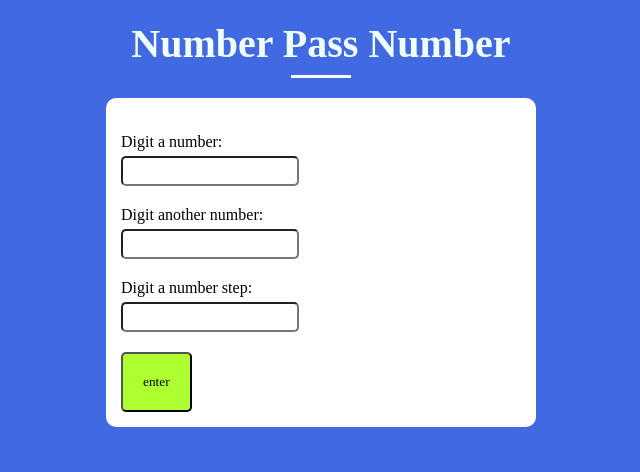
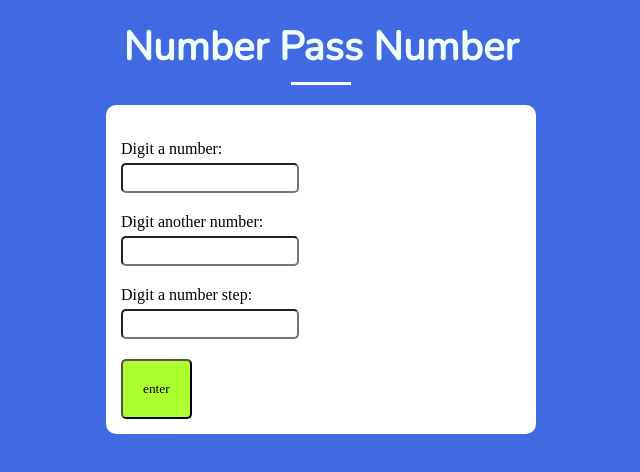
Before and after one commit to edsonbmj/numbpassnumb, a plain HTML site: page index.html in a window 1280 px wide. Shown: the whole page, without its empty margins (319-959 px from the left). Drawn offline with nearby package versions, Linux system fonts and the light colour scheme.

Commit message:
Update style.css

```diff
--- a/style.css
+++ b/style.css
@@ -4,13 +4,14 @@
 }
 body{
   background-color: royalblue;
-  font-family: JetBrains Mono;
 }
 h1{
   text-align: center;
   margin: 20px;
   color: azure;
   font-size: 40px;
+  font-family: Nunito;
+
 }
 h1:after{
   content:"";
```
